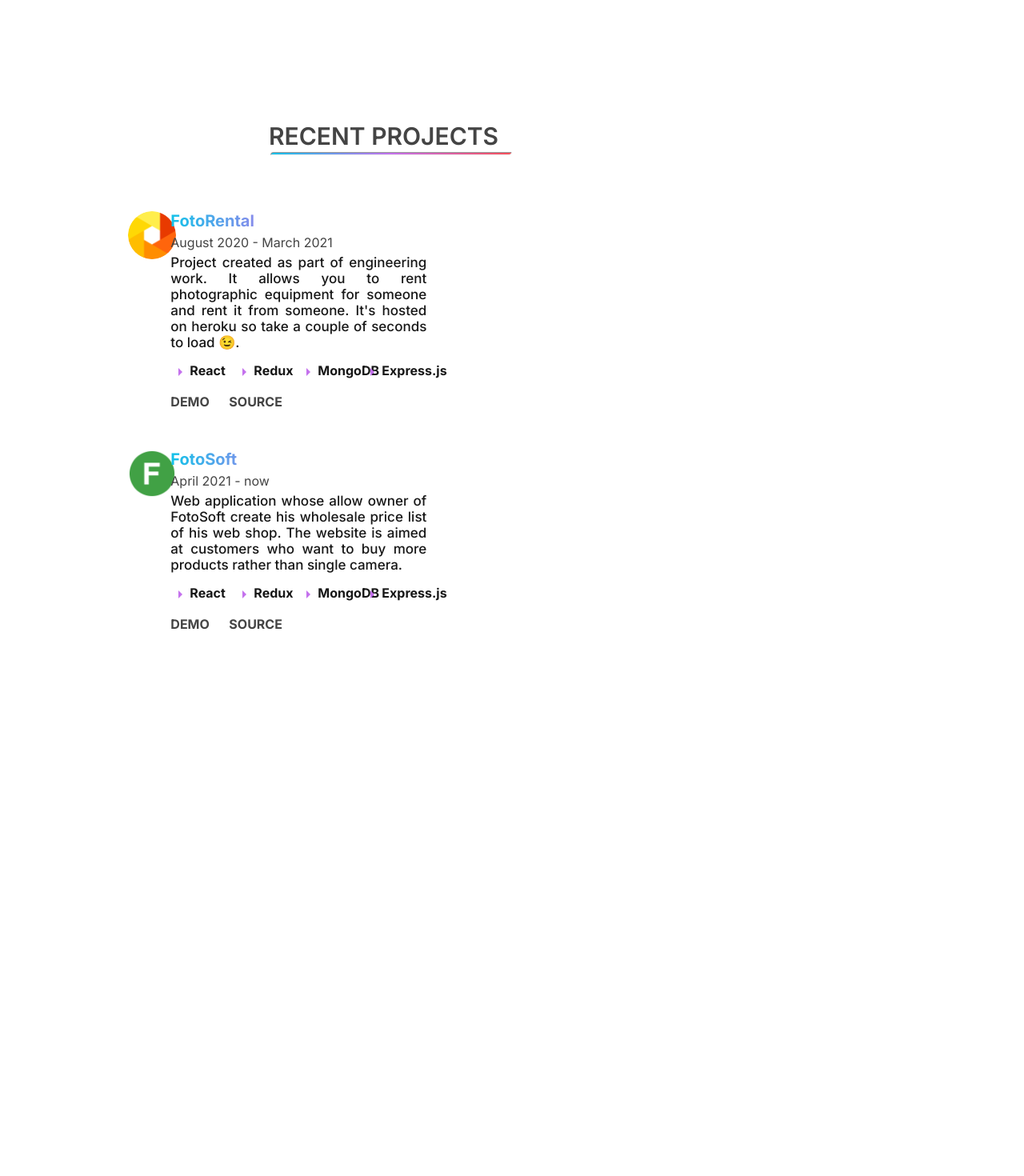
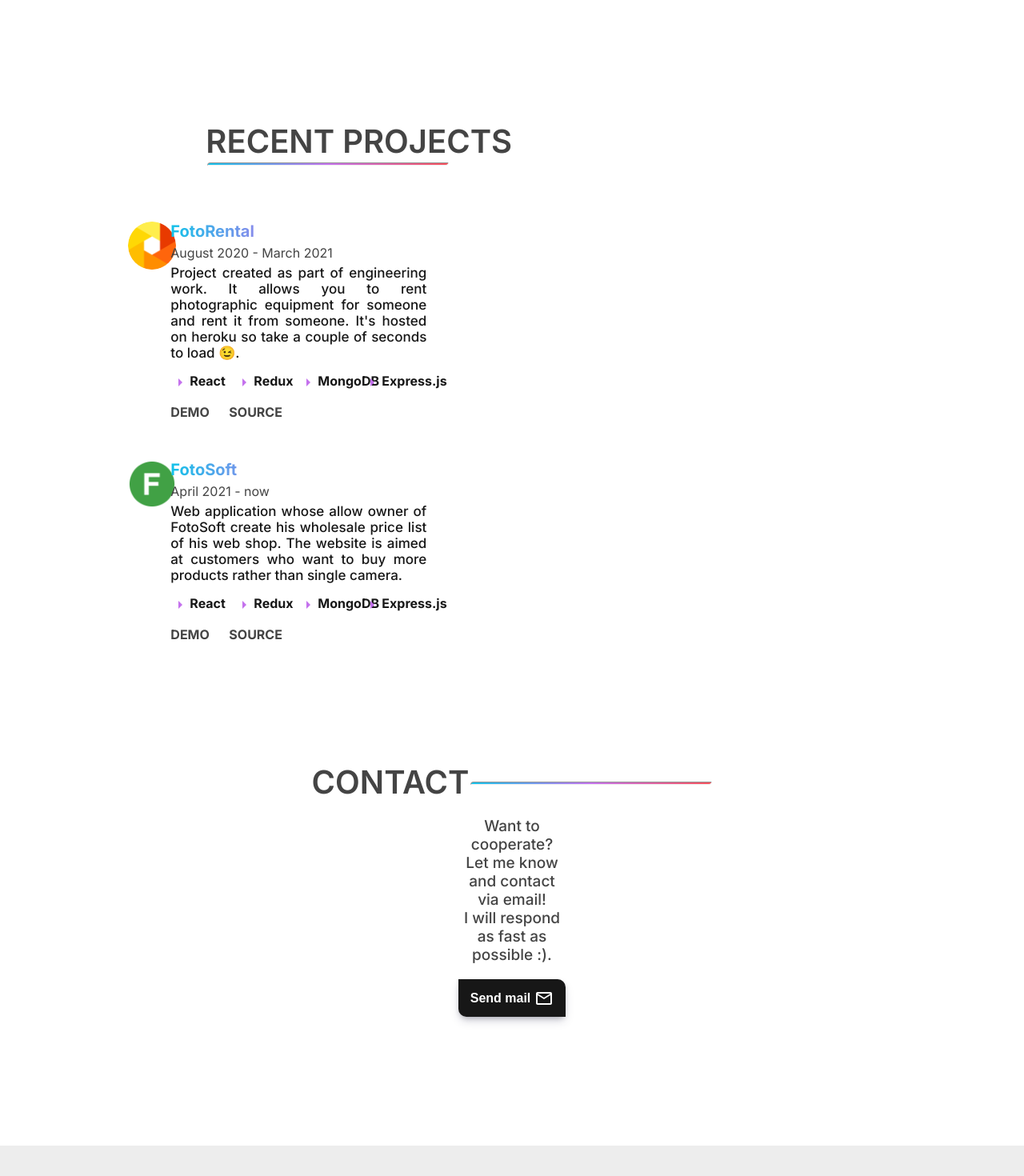
Before and after one commit to malrajmund/myPortfolio, a React (Create React App) app: page / in a window 1280 px wide. Shown: the part 1288-2758 px from the top of the page at 80% size. After the commit the page ends 2720 px from the top, so only its background shows below. Built offline with nearby package versions, Linux system fonts and the light colour scheme.

Commit message:
Brief "contact" section design

```diff
--- a/src/components/About/About.js
+++ b/src/components/About/About.js
@@ -19,7 +19,7 @@ const useStyles = makeStyles((theme) => ({
     float: "right",
   },
   title: {
-    fontSize: "30px",
+    fontSize: "40px",
     fontWeight: "600",
     marginBottom: "50px",
     marginTop: "50px",
--- a/src/components/Button/Button.js
+++ b/src/components/Button/Button.js
@@ -21,7 +21,7 @@ const useStyles = makeStyles((theme) => ({
     display: "flex",
     alignItems: "center",
     flexWrap: "wrap",
-    fontSize: "20px",
+    fontSize: "16px",
     fontWeight: "600",
     transition: "all .5s ease-in-out",
     "&:hover": {
@@ -40,6 +40,9 @@ const useStyles = makeStyles((theme) => ({
       background: theme.palette.gradient,
     },
   },
+  icon: {
+    margin: "5px 0 0 5px",
+  },
 }));
 
 const Button = ({ color, text, icon, ...props }) => {
@@ -47,7 +50,7 @@ const Button = ({ color, text, icon, ...props }) => {
   return (
     <button className={classes.button} {...props}>
       {text}
-      {icon ? <span>{icon}</span> : null}
+      {icon ? <span className={classes.icon}>{icon}</span> : null}
     </button>
   );
 };
--- a/src/components/Contact/Contact.js
+++ b/src/components/Contact/Contact.js
@@ -1,74 +1,37 @@
 import React from "react";
 import { Grid } from "@material-ui/core";
 import { makeStyles } from "@material-ui/core/styles";
+import Button from "../Button/Button";
+import MailOutlineIcon from "@material-ui/icons/MailOutline";
 
 const useStyles = makeStyles((theme) => ({
   titleGrid: {
     width: "100%",
     height: "80vh",
     backgroundColor: theme.palette.primary.main,
-    //marginTop: "5%",
-  },
-  bar: {
-    width: "30%",
-    backgroundColor: theme.palette.secondary.main,
-    height: "10px",
-    borderRadius: "0 0 0 5px",
-    float: "right",
   },
   title: {
-    fontSize: "30px",
+    fontSize: "40px",
     fontWeight: "600",
-    marginBottom: "50px",
-    marginTop: "50px",
     color: theme.palette.tertiary.main,
+    textAlign: "center",
+    display: "flex",
+    justifyContent: "center",
   },
-  infoContainer: {
-    wordWrap: "break-word",
-  },
-  info: {
-    marginLeft: "25%",
+  underline: {
+    background: theme.palette.gradient,
+    width: "300px",
+    height: "2px",
+    margin: "2px 0 0 2px",
+    borderRadius: "5px 0 5px 0",
   },
   text: {
-    textAlign: "justify",
+    textAlign: "center",
     textJustify: "inter-word",
     fontWeight: "500",
     fontSize: "19px",
-  },
-  underline: {
-    borderTop: "2px solid",
-    borderColor: theme.palette.secondary.main,
-    width: "300px",
-    margin: "2px 0 0 2px",
-    borderRadius: "5px 0 5px 0",
-  },
-  img: {
-    maxWidth: "250px",
-    borderRadius: "20px 0px 20px 0px",
-    marginRight: "30%",
-    //position: "absolute",
-  },
-  imgContainer: {
-    marginLeft: "50px",
-    marginTop: "5%",
-    /*"&:before": {
-      position: "absolute",
-      content: "''",
-      display: "inline-block",
-      background: theme.palette.primary.main,
-      border: "5px solid",
-      borderColor: theme.palette.secondary.main,
-      borderRadius: "20px 0px 20px 0px",
-      width: "240px",
-      height: "400px",
-      color: "black",
-      fontSize: "20px",
-      marginTop: "10px",
-      marginLeft: "10px",
-    },*/
-  },
-  technologyList: {
-    fontSize: "17px",
+    marginLeft: "40%",
+    marginRight: "40%",
   },
 }));
 
@@ -78,11 +41,53 @@ const Contact = () => {
     <Grid
       container
       direction='row'
-      alignItems='flex-start'
-      justifyContent='flex-start'
+      alignItems='center'
+      justifyContent='center'
       className={classes.titleGrid}
       wrap='nowrap'
-    ></Grid>
+    >
+      <Grid item md={6} lg={6} xl={12} className={classes.title}>
+        <Grid
+          container
+          direction='row'
+          alignItems='center'
+          justifyContent='center'
+        >
+          <Grid item xl={12}>
+            CONTACT
+          </Grid>
+          <Grid
+            item
+            xl={12}
+            style={{ display: "flex", justifyContent: "center" }}
+          >
+            <hr className={classes.underline}></hr>
+          </Grid>
+          <Grid item md={12} lg={12} xl={12} className={classes.text}>
+            <p>
+              Want to cooperate?
+              <br /> Let me know and contact via email! <br /> I will respond as
+              fast as possible :).
+            </p>
+          </Grid>
+          <Grid
+            item
+            xl={12}
+            style={{ display: "flex", justifyContent: "center" }}
+          >
+            <Button
+              color='secondary'
+              text='Send mail'
+              onClick={() => {
+                var link = "mailto:malrajmund@gmail.com";
+                window.location.href = link;
+              }}
+              icon={<MailOutlineIcon />}
+            />
+          </Grid>
+        </Grid>
+      </Grid>
+    </Grid>
   );
 };
 
--- a/src/components/Portfolio/Portfolio.js
+++ b/src/components/Portfolio/Portfolio.js
@@ -8,7 +8,7 @@ import fotorental from "../Resources/img/fotorental.png";
 const useStyles = makeStyles((theme) => ({
   titleGrid: {
     width: "100%",
-    height: "100vh",
+    height: "80vh",
     backgroundColor: theme.palette.primary.main,
   },
   bar: {
@@ -19,7 +19,7 @@ const useStyles = makeStyles((theme) => ({
     float: "left",
   },
   title: {
-    fontSize: "30px",
+    fontSize: "40px",
     fontWeight: "600",
     marginBottom: "50px",
     color: theme.palette.tertiary.main,
@@ -36,7 +36,7 @@ const useStyles = makeStyles((theme) => ({
     margin: "2px 0 0 2px",
     borderRadius: "5px 0 5px 0",
   },
-  xd: {
+  titleDiv: {
     float: "right",
   },
   projectContainer: {
@@ -62,7 +62,7 @@ const Portfolio = () => {
           className={classes.infoContainer}
         >
           <Grid item md={12} lg={12} xl={12} className={classes.title}>
-            <div className={classes.xd}>
+            <div className={classes.titleDiv}>
               RECENT PROJECTS
               <hr className={classes.underline}></hr>
             </div>
```
